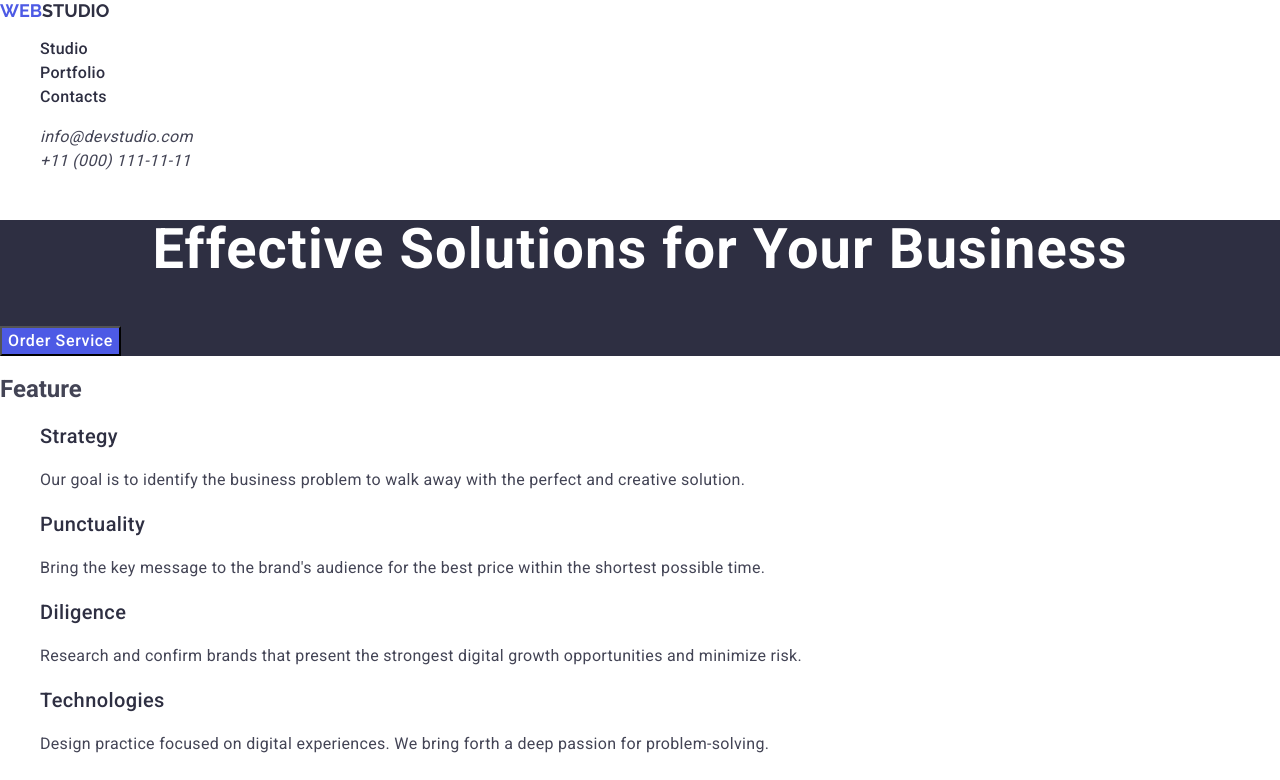
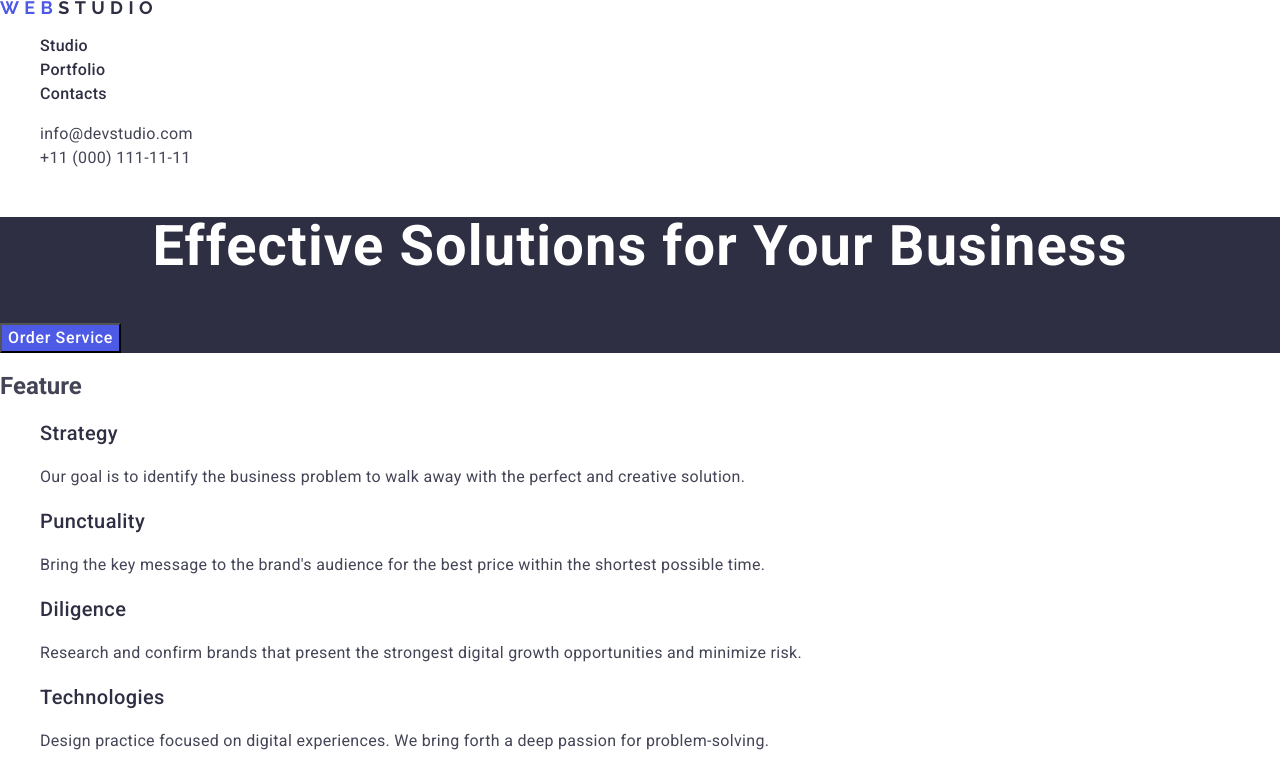
Before and after one commit to SergeyPanchenko72/goit-homework-02, a plain HTML site: page index.html in a window 1280 px wide. Shown: the top 780 px of the page. Drawn offline with nearby package versions, Linux system fonts and the light colour scheme.

Commit message:
update index.html and styles.css

```diff
--- a/css/styles.css
+++ b/css/styles.css
@@ -16,11 +16,11 @@ body {
 
 .logo {
   color: #4d5ae5;
-  font-family: Raleway;
+  font-family: Raleway, sans-serif;
   font-size: 18px;
   font-weight: 700;
-  line-height: 21px;
-  letter-spacing: 1.67;
+  line-height: 1.17px;
+  letter-spacing: 0.3em;
   text-transform: uppercase;
 }
 
@@ -36,19 +36,19 @@ body {
   letter-spacing: 0.32px;
 }
 
-.mail-link,
-.phone-link {
+.contact-link {
   color: inherit;
   font-size: 16px;
   line-height: 1.5;
   letter-spacing: 0.32px;
 }
+.contact-header {
+  font-style: normal;
+}
 .menu-link:hover,
 .menu-link:focus,
-.mail-link:hover,
-.mail-link:focus,
-.phone-link:hover,
-.phone-link:focus {
+.contact-link:hover,
+.contact-link:focus {
   color: #404bbf;
 }
 /* ======MAIN===== */
--- a/index.html
+++ b/index.html
@@ -32,15 +32,15 @@
           <li><a class="menu-link link" href="">Contacts</a></li>
         </ul>
       </nav>
-      <address>
+      <address class="contact-header">
         <ul class="list">
           <li>
-            <a class="mail-link link" href="mailto:info@devstudio.com"
+            <a class="contact-link link" href="mailto:info@devstudio.com"
               >info@devstudio.com</a
             >
           </li>
           <li>
-            <a class="phone-link link" href="tel:+110001111111"
+            <a class="contact-link link" href="tel:+110001111111"
               >+11 (000) 111-11-11</a
             >
           </li>
```
